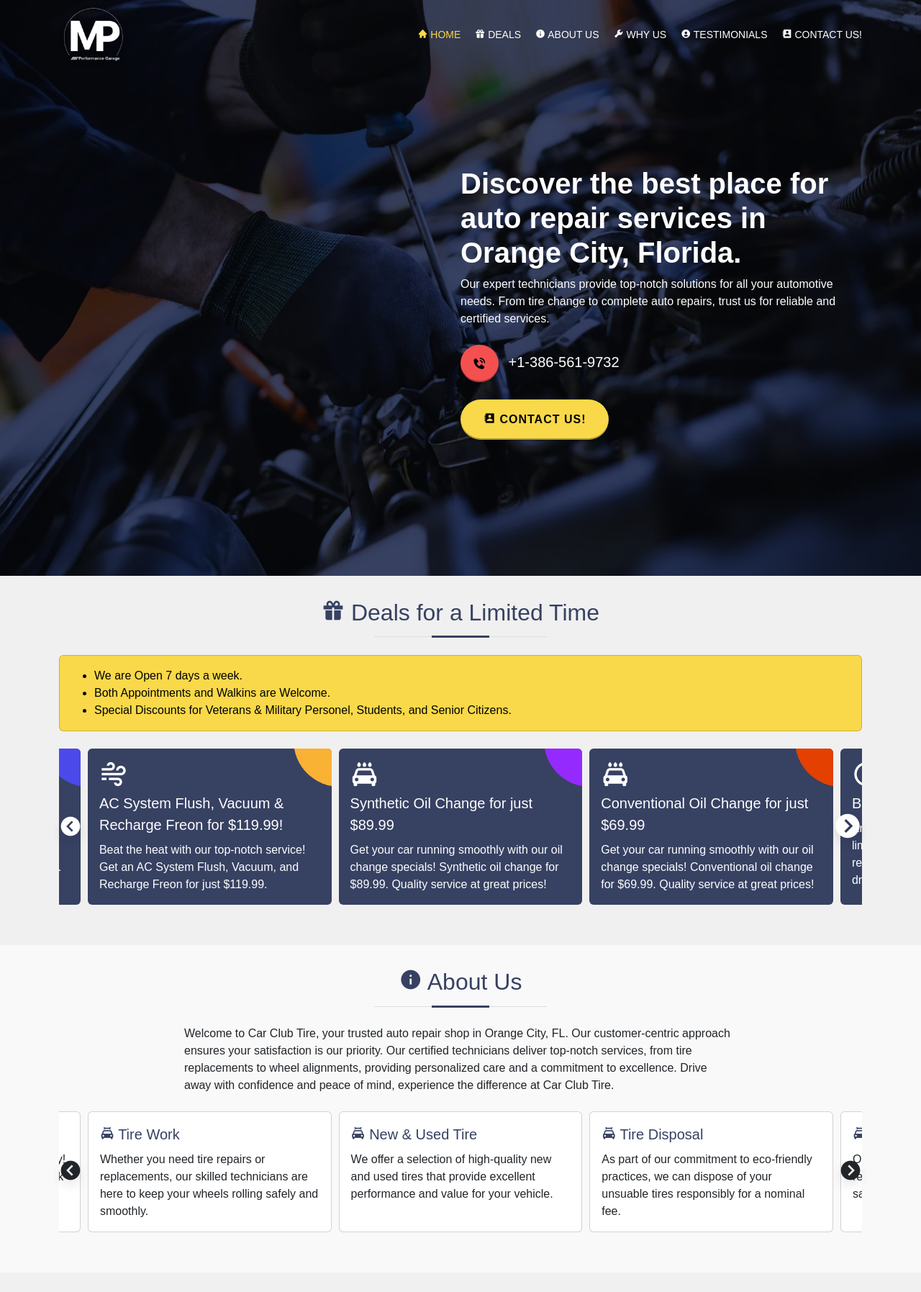
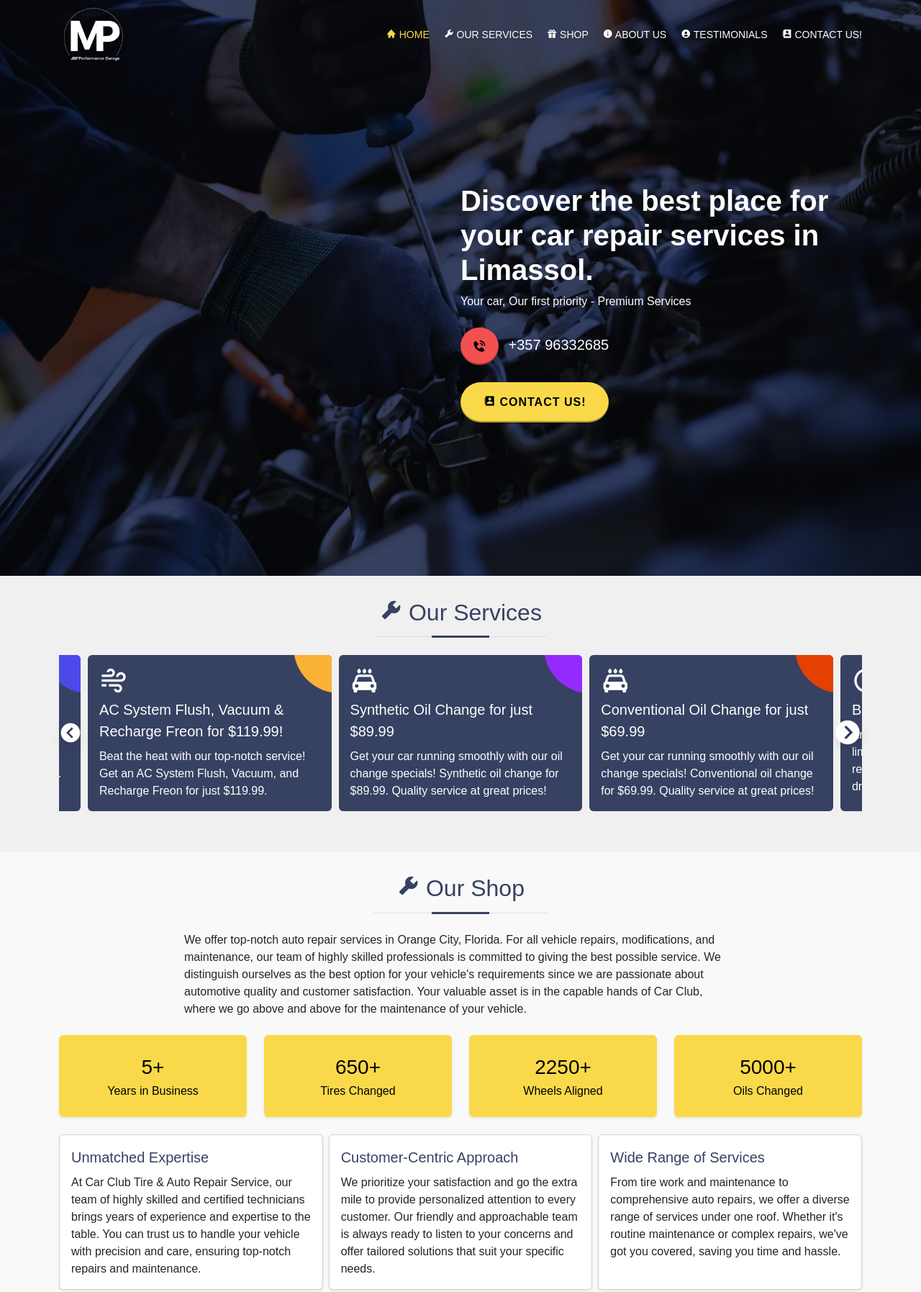
Before and after one commit to andreasgeorgiou/M.P-Performance-Garage, a website built with Vite: page index.html in a window 1280 px wide. Shown: the top 1795 px of the page at 72% size. Built offline with nearby package versions, Linux system fonts and the light colour scheme.

Commit message:
some details has been updated

```diff
--- a/index.html
+++ b/index.html
@@ -84,13 +84,13 @@
           <ul id="primary-menu" class="primary-menu list-unstyled">
             <li class="menu-item active"><a class="nav-link" href="#home"><i class='bx bxs-home'></i> Home</a></li>
             <li class="menu-item">
-              <a class="nav-link" href="#deals"><i class='bx bxs-gift'></i> Deals</a>
+              <a class="nav-link" href="#our-services"><i class='bx bxs-wrench'></i> Our Services</a>
+            </li>
+                        <li class="menu-item">
+              <a class="nav-link" href="#shop"><i class='bx bxs-gift'></i> Shop</a>
             </li>
             <li class="menu-item">
               <a class="nav-link" href="#about"><i class='bx bxs-info-circle'></i> About Us</a>
-            </li>
-            <li class="menu-item">
-              <a class="nav-link" href="#whyus"><i class='bx bxs-wrench'></i> Why Us</a>
             </li>
             <li class="menu-item">
               <a class="nav-link" href="#testimonial"><i class='bx bxs-user-circle'></i> Testimonials</a>
@@ -115,15 +115,14 @@
             <div class="col-lg-6 text-center text-lg-start">
               <div class="heading-container text-primary">
                 <h1 class="fw-bold text-light">
-                  Discover the best place for auto repair services in Orange City, Florida.
+                  Discover the best place for your car repair services in Limassol.
                 </h1>
                 <p class="text-light fw-medium">
-                  Our expert technicians provide top-notch solutions for all your automotive needs.
-                  From tire change to complete auto repairs, trust us for reliable and certified services.
+                  Your car, Our first priority - Premium Services
                 </p>
               </div>
               <div class="home-phone-container">
-                <a class="home-phone fs-5 text-end fw-medium text-light" href="tel:+13865619732"><i class='p-3 me-2 btn btn-lg btn-info rounded-pill bx bxs-phone-call'></i> +1-386-561-9732</a>
+                <a class="home-phone fs-5 text-end fw-medium text-light" href="tel:+357 96332685"><i class='p-3 me-2 btn btn-lg btn-info rounded-pill bx bxs-phone-call'></i> +357 96332685</a>
               </div>
               <div class="my-4">
                 <a class="btn rounded-pill btn-secondary fw-bold" href="#contactus"><i class='bx bxs-contact'></i> Contact US!</a>
@@ -133,19 +132,19 @@
         </div>
       </section>
 
-      <section id="deals" class="deals section">
+      <section id="our-services" class="deals section">
         <div class="container">
 
           <div class="heading-container text-primary">
             <h2 class="section-heading">
-              <i class="bx bxs-gift"></i> Deals for a Limited Time
+              <i class="bx bxs-wrench"></i> Our Services
             </h2>
           </div>
 
           <!-- Alert Boxes Setup JS -->
-          <ul id="alert-boxes" class="card bg-secondary text-bg-secondary fw-medium">
+          <!-- <ul id="alert-boxes" class="card bg-secondary text-bg-secondary fw-medium">
             <div class="card-body"></div>
-          </ul>
+          </ul> -->
 
           <div class="deals-container my-4 position-relative">
             <div class="glide-deals">
@@ -167,6 +166,25 @@
         </div>
       </section>
 
+      <section id="shop" class="whyus section">
+        <div class="container">
+
+          <div class="heading-container text-primary">
+            <h2 class="section-heading"><i class='bx bxs-wrench'></i> Our Shop</h2>
+          </div>
+
+          <p class="section-copy my-4 text-center text-md-start">
+            We offer top-notch auto repair services in Orange City, Florida.  For all vehicle repairs, modifications, and maintenance, our team of highly skilled professionals is committed to giving the best possible service. We distinguish ourselves as the best option for your vehicle's requirements since we are passionate about automotive quality and customer satisfaction. Your valuable asset is in the capable hands of Car Club, where we go above and above for the maintenance of your vehicle.
+          </p>
+
+          <!-- Stats Counter Setup JS -->
+          <div id="counter-boxes" class="counter-box my-4 fw-medium text-center row row-gap-3"></div>
+
+          <div id="reason-boxes" class="row g-2"></div>
+
+        </div>
+      </section>
+
       <section id="about" class="about section">
         <div class="container">
 
@@ -181,7 +199,7 @@
             Our customer-centric approach ensures your satisfaction is our priority.
             Our certified technicians deliver top-notch services, from tire replacements to wheel alignments,
             providing personalized care and a commitment to excellence. Drive away with confidence and peace
-            of mind, experience the difference at Car Club Tire.
+            of mind, experience the difference at Car Club Tire. and a lot off other services.
           </p>
 
           <div class="services-container position-relative my-4">
@@ -204,24 +222,7 @@
         </div>
       </section>
 
-      <section id="whyus" class="whyus section">
-        <div class="container">
 
-          <div class="heading-container text-primary">
-            <h2 class="section-heading"><i class='bx bxs-wrench'></i> Why Choose Us</h2>
-          </div>
-
-          <p class="section-copy my-4 text-center text-md-start">
-            We offer top-notch auto repair services in Orange City, Florida.  For all vehicle repairs, modifications, and maintenance, our team of highly skilled professionals is committed to giving the best possible service. We distinguish ourselves as the best option for your vehicle's requirements since we are passionate about automotive quality and customer satisfaction. Your valuable asset is in the capable hands of Car Club, where we go above and above for the maintenance of your vehicle.
-          </p>
-
-          <!-- Stats Counter Setup JS -->
-          <div id="counter-boxes" class="counter-box my-4 fw-medium text-center row row-gap-3"></div>
-
-          <div id="reason-boxes" class="row g-2"></div>
-
-        </div>
-      </section>
 
       <section id="testimonial" class="testimonials section">
         <div class="container">
@@ -353,7 +354,7 @@
           </div>
 
           <div class="map-widget-container my-4">
-            <iframe loading="lazy" width="500" height="500" src="https://maps.google.com/maps?q=Car%20Club%20Tire%20%26%20Auto%20repair%20service%20orange%20city&#038;t=m&#038;z=15&#038;output=embed&#038;iwloc=near" title="Car Club Tire &amp; Auto repair service orange city" aria-label="Car Club Tire &amp; Auto repair service orange city"></iframe>
+            <iframe loading="lazy" width="500" height="500" src="https://www.google.com/maps/embed?pb=!1m18!1m12!1m3!1d3280.080737830748!2d32.953363476198476!3d34.70314348308093!2m3!1f0!2f0!3f0!3m2!1i1024!2i768!4f13.1!3m3!1m2!1s0x14e731c4b139a421%3A0x61024be8a841c1c4!2sM.P%20Performance%20Garage!5e0!3m2!1sen!2s!4v1715011000138!5m2!1sen!2s"  title="Car Club Tire &amp; Auto repair service orange city" aria-label="Car Club Tire &amp; Auto repair service orange city"></iframe>
           </div>
 
         </div>
```
